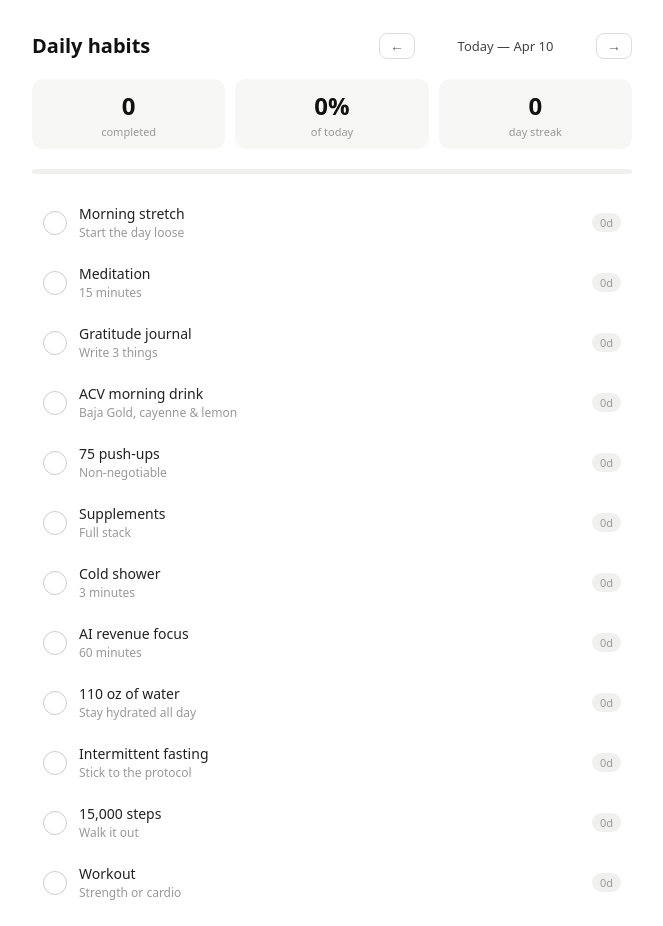
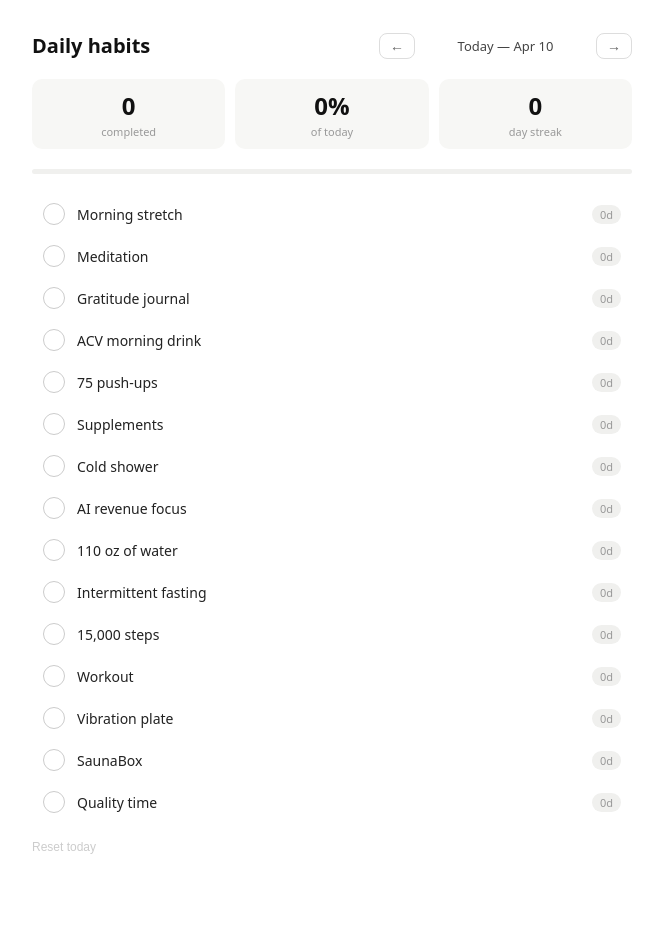
Before and after one commit to akin4ut-tech/habit-tracker, a React (Vite) app: page / in a window 1280 px wide. Shown: the top 926 px of the page, without its empty margins (308-971 px from the left). After the commit the page ends 890 px from the top, so only its background shows below. Built offline with nearby package versions, Linux system fonts and the light colour scheme.

Commit message:
Refactor habit details and styling in App.jsx

```diff
--- a/src/App.jsx
+++ b/src/App.jsx
@@ -1,21 +1,21 @@
 import { useState, useEffect, useCallback } from "react";
 
 const HABITS = [
-  { id: "stretch",    name: "Morning stretch",      detail: "Start the day loose" },
-  { id: "meditation", name: "Meditation",            detail: "15 minutes" },
-  { id: "journal",    name: "Gratitude journal",     detail: "Write 3 things" },
-  { id: "acv",        name: "ACV morning drink",     detail: "Baja Gold, cayenne & lemon" },
-  { id: "pushups",    name: "75 push-ups",           detail: "Non-negotiable" },
-  { id: "supps",      name: "Supplements",           detail: "Full stack" },
-  { id: "cold",       name: "Cold shower",           detail: "3 minutes" },
-  { id: "ai",         name: "AI revenue focus",      detail: "60 minutes" },
-  { id: "water",      name: "110 oz of water",       detail: "Stay hydrated all day" },
-  { id: "fasting",    name: "Intermittent fasting",  detail: "Stick to the protocol" },
-  { id: "steps",      name: "15,000 steps",          detail: "Walk it out" },
-  { id: "workout",    name: "Workout",               detail: "Strength or cardio" },
-  { id: "vibration",  name: "Vibration plate",       detail: "15 minutes" },
-  { id: "sauna",      name: "SaunaBox",              detail: "20 minutes — evening" },
-  { id: "quality",    name: "Quality time",          detail: "30 min with a loved one" },
+  { id: "stretch",    name: "Morning stretch" },
+  { id: "meditation", name: "Meditation" },
+  { id: "journal",    name: "Gratitude journal" },
+  { id: "acv",        name: "ACV morning drink" },
+  { id: "pushups",    name: "75 push-ups" },
+  { id: "supps",      name: "Supplements" },
+  { id: "cold",       name: "Cold shower" },
+  { id: "ai",         name: "AI revenue focus" },
+  { id: "water",      name: "110 oz of water" },
+  { id: "fasting",    name: "Intermittent fasting" },
+  { id: "steps",      name: "15,000 steps" },
+  { id: "workout",    name: "Workout" },
+  { id: "vibration",  name: "Vibration plate" },
+  { id: "sauna",      name: "SaunaBox" },
+  { id: "quality",    name: "Quality time" },
 ];
 
 const TOTAL = HABITS.length;
@@ -107,20 +107,19 @@ export default function App() {
     progressWrap: { background: "#f0f0ee", borderRadius: 100, height: 5, marginBottom: "1.25rem", overflow: "hidden" },
     progressFill: { height: "100%", borderRadius: 100, background: "#16a37f", transition: "width 0.3s ease" },
     row: (done) => ({
-      display: "flex", alignItems: "center", gap: 12, padding: "9px 10px",
+      display: "flex", alignItems: "center", gap: 12, padding: "8px 10px",
       borderRadius: 9, cursor: "pointer",
       border: "1px solid " + (done ? "#86efcf" : "transparent"),
       background: done ? "#ecfdf5" : "transparent",
-      marginBottom: 3, transition: "background 0.12s",
+      marginBottom: 2, transition: "background 0.12s",
     }),
     check: (done) => ({
-      width: 22, height: 22, borderRadius: "50%", flexShrink: 0,
+      width: 20, height: 20, borderRadius: "50%", flexShrink: 0,
       display: "flex", alignItems: "center", justifyContent: "center",
       border: "1.5px solid " + (done ? "#16a37f" : "#ccc"),
       background: done ? "#16a37f" : "#fff",
     }),
-    habitName: (done) => ({ fontSize: 14, color: done ? "#065f46" : "#222", fontWeight: 400 }),
-    habitDetail: (done) => ({ fontSize: 12, color: done ? "#10b981" : "#999", marginTop: 1 }),
+    habitName: (done) => ({ fontSize: 14, color: done ? "#065f46" : "#222", fontWeight: 400, flex: 1 }),
     badge: (done) => ({
       fontSize: 11, borderRadius: 100, padding: "2px 8px", flexShrink: 0,
       background: done ? "#a7f3d0" : "#f0f0ee",
@@ -155,14 +154,11 @@ export default function App() {
         return (
           <div key={h.id} style={s.row(done)} onClick={() => toggle(h.id)}>
             <div style={s.check(done)}>
-              {done && <svg width="12" height="12" viewBox="0 0 12 12" fill="none">
+              {done && <svg width="11" height="11" viewBox="0 0 12 12" fill="none">
                 <path d="M2 6l3 3 5-5" stroke="white" strokeWidth="1.8" strokeLinecap="round" strokeLinejoin="round"/>
               </svg>}
             </div>
-            <div style={{ flex: 1 }}>
-              <div style={s.habitName(done)}>{h.name}</div>
-              <div style={s.habitDetail(done)}>{h.detail}</div>
-            </div>
+            <div style={s.habitName(done)}>{h.name}</div>
             <div style={s.badge(done)}>{streak}d</div>
           </div>
         );
@@ -170,4 +166,4 @@ export default function App() {
       <button style={s.resetBtn} onClick={resetDay}>Reset today</button>
     </div>
   );
-}
+      }
```
